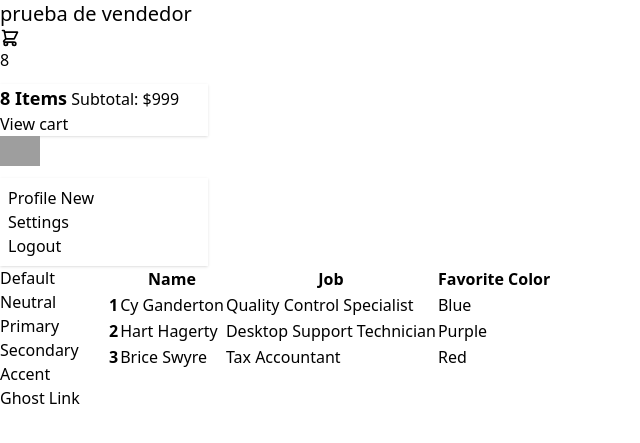
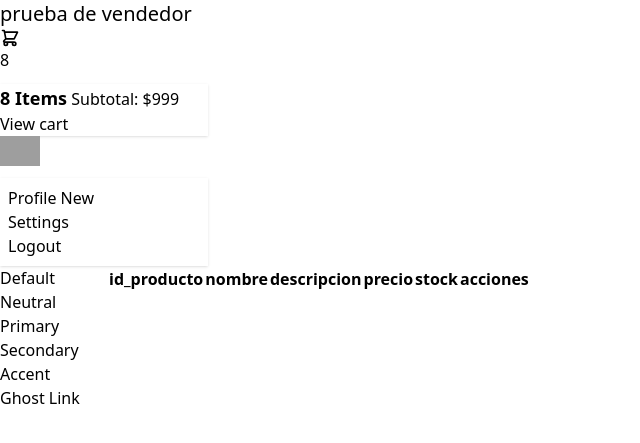
Before and after one commit to Yokoso-coding/Ferremas, a Django app: page /vendedor/inicioVendedor/ in a window 1280 px wide. Shown: the top 443 px of the page, without its empty margins (0-640 px from the left). Run offline with Django 5.2, Linux system fonts and the light colour scheme; data that the repository does not hold is empty; style sheets or scripts are compiled from the project's sources; some libraries are stand-ins or nearby versions; grey boxes are pictures that could not be loaded.

Commit message:
se muestra informacion de la base de datos

```diff
--- a/proyectoFerreteria/moduloVendedor/templates/inicioVendedor.html
+++ b/proyectoFerreteria/moduloVendedor/templates/inicioVendedor.html
@@ -72,34 +72,25 @@
           <table class="table">
             <thead>
               <tr>
-                <th></th>
-                <th>Name</th>
-                <th>Job</th>
-                <th>Favorite Color</th>
+                <th>id_producto</th>
+                <th>nombre</th>
+                <th>descripcion</th>
+                <th>precio</th>
+                <th>stock</th>
+                <th>acciones</th>
               </tr>
             </thead>
             <tbody>
-              <!-- row 1 -->
+              {% for produ in Productos %}
               <tr>
-                <th>1</th>
-                <td>Cy Ganderton</td>
-                <td>Quality Control Specialist</td>
-                <td>Blue</td>
+                <th>{{ produ.id_producto }}</th>
+                <th>{{ produ.nombre }}</th>
+                <th>{{ produ.descripcion }}</th>
+                <th>{{ produ.precio }}</th>
+                <th>{{ produ.stock }}</th>
+                <th>en espera</th>
               </tr>
-              <!-- row 2 -->
-              <tr>
-                <th>2</th>
-                <td>Hart Hagerty</td>
-                <td>Desktop Support Technician</td>
-                <td>Purple</td>
-              </tr>
-              <!-- row 3 -->
-              <tr>
-                <th>3</th>
-                <td>Brice Swyre</td>
-                <td>Tax Accountant</td>
-                <td>Red</td>
-              </tr>
+              {% endfor %}
             </tbody>
           </table>
         </div>
--- a/proyectoFerreteria/moduloVendedor/views.py
+++ b/proyectoFerreteria/moduloVendedor/views.py
@@ -1,5 +1,7 @@
 from django.shortcuts import render
+from .models import Producto
 
 # Create your views here.
 def vendedor(request):
-    return render(request, 'inicioVendedor.html')
+    Productos = Producto.objects.all()
+    return render(request, 'inicioVendedor.html', {'Productos':Productos})
--- a/proyectoFerreteria/proyectoFerreteria/settings.py
+++ b/proyectoFerreteria/proyectoFerreteria/settings.py
@@ -89,7 +89,7 @@ DATABASES = {
         'ENGINE': 'django.db.backends.mysql',
         'NAME': 'ferremas',
         'USER': 'root',
-        'PASSWORD': 'duoc',
+        'PASSWORD': '123456',
         'HOST': 'localhost',
         'PORT': '3306',
     }
```
